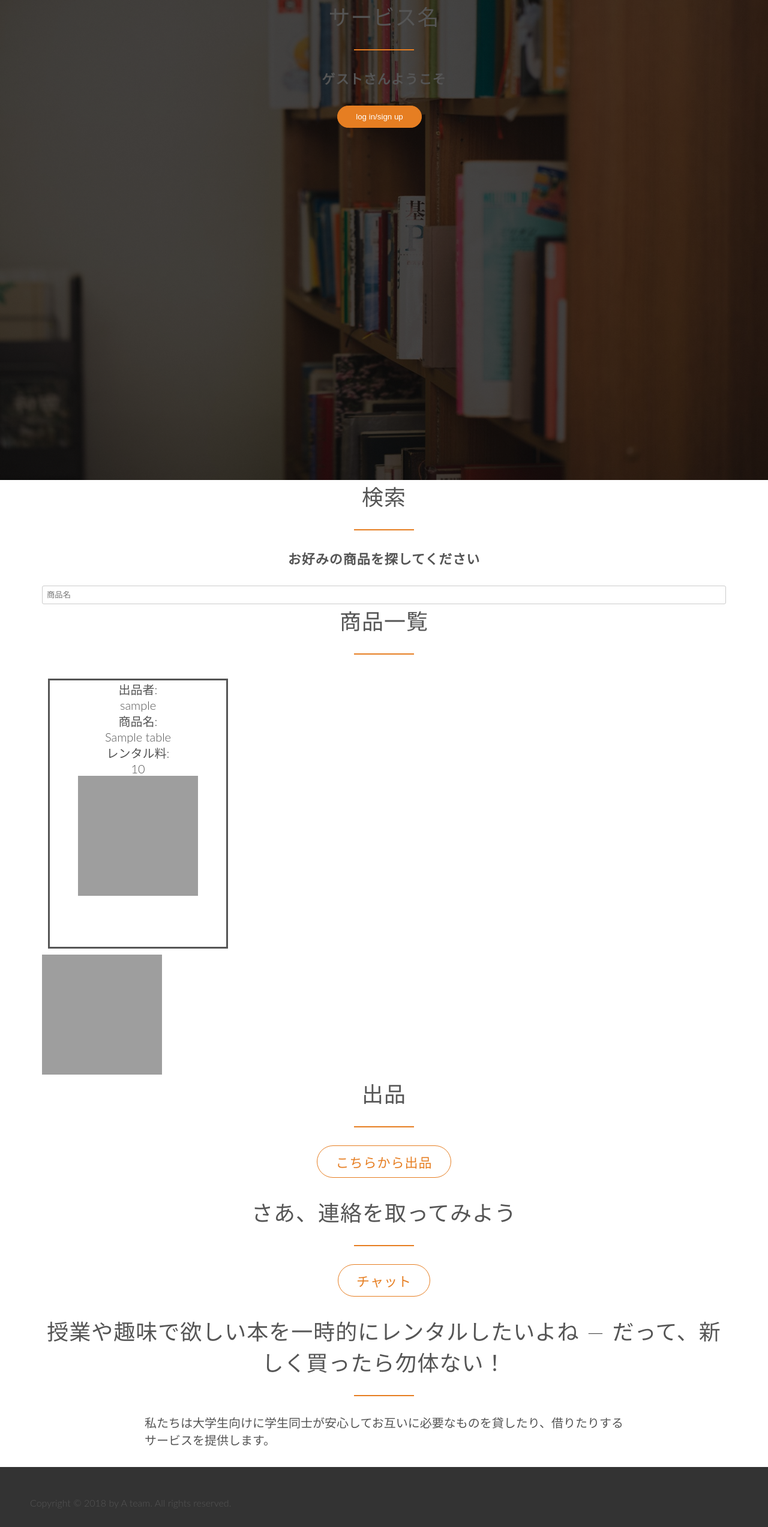
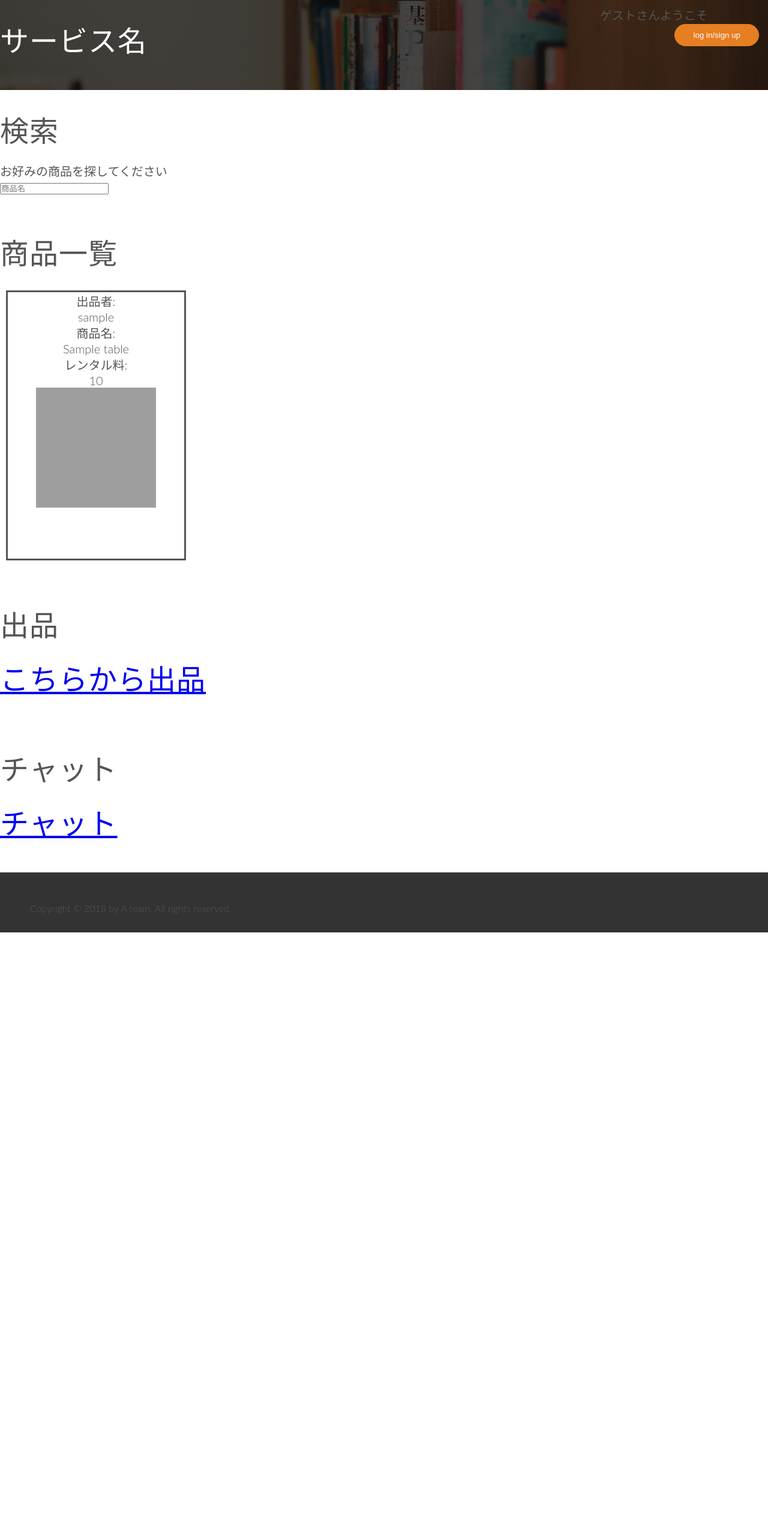
Before and after one commit to WataruKudo0914/web_eng, a Flask app: page /top_page in a window 1280 px wide. Shown: the whole page at 60% size. After the commit the page ends 1554 px from the top, so only its background shows below. Run offline with Flask 2, Linux system fonts and the light colour scheme; tables that the repository leaves empty hold one stand-in row (values such as "Sample post"); some libraries are stand-ins or nearby versions; grey boxes are pictures that could not be loaded.

Commit message:
modification completed

```diff
--- a/app.py
+++ b/app.py
@@ -131,6 +131,7 @@ def top_page():
 def post_goods():
     return render_template("post_goods.html")
 
+@app.route("/chat/<int:id>")
 def chat(id):
     lend_deal = Deal_table.query.filter(Deal_table.lender_id==id).all()
     # [Deal_table1,Deal_table2]のようにリスト型で帰って来る
--- a/static/style_template.css
+++ b/static/style_template.css
@@ -24,6 +24,21 @@ body {
     visibility: hidden;
 }
 
+section{
+  padding-top:10px;
+  padding-bottom:10px;
+}
+
+
+
+/*
+.all_container{
+  background: url("/static/C00283-001N.jpg");
+  background-size: 1200px 960px;
+  font-family: monospace sans-serif;
+}
+*/
+
 /* ----------------------------------------------- */
 /* REUSABLE COMPONENTS */
 /* ----------------------------------------------- */
@@ -35,7 +50,7 @@ body {
 }
 
 section {
-
+    padding: 30px 0;
 }
 
 .box {
@@ -50,23 +65,14 @@ h3 {
     text-transform: uppercase;
 }
 
-
-h1,
-h1-bar{
+h1 {
     margin-top: 0;
     margin-bottom: 20px;
-/*    color: #fff; */
-
+    /* color: #fff; */
     font-size: 240%;
     word-spacing: 4px;
     letter-spacing: 1px;
 }
-
-h1-bar{
-    color: #fff;
-    text-align: center;
-}
-
 
 h2 {
     font-size: 180%;
@@ -80,14 +86,6 @@ h3 {
     font-size: 110%;
     margin-bottom: 15px;
 }
-
-h4 {
-    font-size: 110%;
-    word-spacing: 2px;
-    text-align: center;
-    margin-bottom: 30px;
-    letter-spacing: 1px;}
-
 
 h2:after {
     display: block;
@@ -105,12 +103,14 @@ header {
     background-image: -webkit-linear-gradient(rgba(0, 0, 0, 0.7), rgba(0, 0, 0, 0.7)), url(img/hon1.jpg);
     background-image: linear-gradient(rgba(0, 0, 0, 0.7), rgba(0, 0, 0, 0.7)), url(img/hon1.jpg);
     background-size: cover;
-
+    /* height: 100vh; */
     background-position: center;
-    height: 100vh;
     background-attachment: fixed;
 }
 
+header h1{
+  color: #fff;
+}
 
 .hero-text-box {
     position: absolute;
--- a/static/top_page.css
+++ b/static/top_page.css
@@ -1,43 +1,28 @@
-input[type=text],
-input[type=email],
-select,
-textarea {
-    width: 100%;
-    padding: 7px;
-    border-radius: 3px;
-    border: 1px solid #ccc;
+/* the whole page */
+
+
+/* header */
+#sign{
+  position: absolute;
+  right : 0px;
+  top : 10px;
 }
 
-
-.one_good{
-    text-align: center;
+#mypage{
+  position: absolute;
+  right : 100px;
+  top : 10px;
 }
 
-input[type=submit] {
-    display: inline-block;
-    padding: 10px 30px;
-    font-weight: 300;
-    text-decoration: none;
-    border-radius: 200px;
-    -webkit-transition: background-color 0.2s, border 0.2s, color 0.2s;
-    transition: background-color 0.2s, border 0.2s, color 0.2s;
+#sub_title{
+  position: absolute;
+  right : 100px;
+  top : 10px;
 }
 
-.header_part{
-    text-align: center;
-    font-weight: 300;
+header{
+  position : relative;
 }
 
-/*
-.header_part,
-input[type=submit]
-{
-   display: inline-block;
-    padding: 10px 30px;
-    font-weight: 300;
-    text-decoration: none;
-    text-align: center;
-    border-radius: 200px;
-    -webkit-transition: background-color 0.2s, border 0.2s, color 0.2s;
-    transition: background-color 0.2s, border 0.2s, color 0.2s;
-}*/
+/* various_goods */
+/* various_goods.cssを利用 */
--- a/templates/top_page.html
+++ b/templates/top_page.html
@@ -1,10 +1,6 @@
 {% extends "page_template.html" %}
 {% block title %}page top{% endblock %}
 {% block head %}
-<link rel="stylesheet" href="../static/top_page.css">
-<link rel="stylesheet" href="../static/various_goods.css">
-<link rel="stylesheet" href="../static/style.css">
-
 {{super()}}
 <link rel="stylesheet" href="../static/top_page.css">
 <link rel="stylesheet" href="../static/various_goods.css">
@@ -12,134 +8,85 @@
 
 
 {% block contents %}
-
   <header>
-    <section id="head" class="header_part">
-        <div class="row">
-
-      <h2>サービス名</h2>
-      <div id="sub_title">
+    <section id=head>
+      <h1>サービス名</h1>
+      <div id=sub_title>
         {% if current_user.is_authenticated %}
-          <h4>{{current_user.username}}さんようこそ</h4>
+          <p>{{current_user.username}}さんようこそ</p>
         {% else %}
-          <h4>ゲストさんようこそ</h4>
+          <p>ゲストさんようこそ</p>
         {% endif %}
       </div>
-    </div>
-
     </section>
 
-    <section id="sign" class="header_part">
-        <div class="row">
-
+    <section id=sign>
       {% if current_user.is_authenticated %}
           <form method="POST" action="/logout" enctype="multipart/form-data">
-              <input class="btn btn-ghost" type="submit" value="logout">
+          <input type="submit" value="logout">
           </form>
       {% else %}
           <form method="POST" action="/" enctype="multipart/form-data">
-               <input class="btn btn-ghost" type="submit" value="log in/sign up">
-          </form>
-      {% endif %}
-            </div>
-
-    </section >
-
-    <section id="mypage" class="header_part">
-        <div class="row">
-
-    {% if current_user.is_authenticated %}
-        <form method="POST" action="/mypage" enctype="multipart/form-data">
-          <input class="btn btn-ghost" type="submit" value="mypage">
-          <input class="btn btn-ghost" type="hidden" name="id" value="{{current_user.id}}">
+          <input type="submit" value="log in/sign up">
           </form>
       {% endif %}
 
     </section>
 
+    <section id=mypage>
+    {% if current_user.is_authenticated %}
+        <form method="POST" action="/mypage" enctype="multipart/form-data">
+          <input type="submit" value="mypage">
+          <input type="hidden" name="id" value="{{current_user.id}}">
+        </form>
+    {% endif %}
+    </section>
+
 
   </header>
 
-
-
-
-  <section class="search_engine">
-        <div class="row">
-
-        <h2>検索</h2>
-        <h4>お好みの商品を探してください</h4>
+  <section id=search_engine>
+    <h1>検索</h1>
+    <p>お好みの商品を探してください</p>
     <form method="POST" action="/search_result" enctype="multipart/form-data">
       <input placeholder="商品名" name="search_name" type="text"/><br>
     </form>
-        </div>
-
   </section>
 
-
-  <section class="various_goodsrow row">
-    <div class="row">
-
-        <h2>商品一覧</h2>
+  <section class=various_goods>
+    <h1>商品一覧</h1>
     {% for good in goods %}
-        <div class="one_good">
-        <tr >
-
+    <div class=one_good>
+      <tr>
         <td>出品者: </td><br>
         <td>{{good.username}}</td><br>
         <td>商品名: </td><br>
         <td>{{good.goods_name}}</td><br>
         <td>レンタル料: </td><br>
         <td>{{good.rental_fee}}</td><br>
-
-        <td><a href="/goods_detail/{{good.goods_id}}"><img src="{{good.filepath1}}/" width="200px" height="200px" ></a></td>
-        <br>
-        </tr>
-    </div>
-    </div>
-
-
         <td><a href="/goods_detail/{{good.goods_id}}"><img src={{good.filepath1}}/ width=200px height=200px ></a></td>
         <br>
       </tr>
     </div>
-
     {% endfor %}
   </section>
 
-  <section class="" id="post_goods">
-        <div class="row">
-
-        <h2>出品</h2>
+  <section id="post_goods">
+    <h1>出品</h1>
     {% if current_user.is_authenticated %}
-        <h4><a class="btn btn-ghost" href="/post_goods">こちらから出品</a></h4>
+    <h1><a href="/post_goods">こちらから出品</a></h1>
     {% else %}
-        <h4><a class="btn btn-ghost" href="/">こちらから出品</a></h4>
+    <h1><a href="/">こちらから出品</a></h1>
     {% endif %}
-        </div>
-
   </section>
 
-
-  <section class="chat">
-        <div class="row">
-
-        <h2>さあ、連絡を取ってみよう</h2>
+  <section id=chat>
+    <h1>チャット</h1>
     {% if current_user.is_authenticated %}
-          <h4><a class="btn btn-ghost" href="/chat/{{current_user.id}}">チャット</a></h4>
+      <h1><a href="/chat/{{current_user.id}}">チャット</a></h1>
     {% else %}
-<!--          <h4><a lass="btn btn-ghost" href="/">チャット</a></h4>-->
-          <h4><a class="btn btn-ghost" href="/chat/{{current_user.id}}">チャット</a></h4>
-
+      <h1><a href="/">チャット</a></h1>
     {% endif %}
-        </div>
-  </section>
-    <section class="section-features js--section-features" id="features">
-        <div class="row">
-            <h2>授業や趣味で欲しい本を一時的にレンタルしたいよね &mdash; だって、新しく買ったら勿体ない！</h2>
-            <p class="long-copy">
-                私たちは大学生向けに学生同士が安心してお互いに必要なものを貸したり、借りたりするサービスを提供します。
-            </p>
-        </div>
   </section>
 
 {% endblock %}
```
Lines whose indentation alone changed are shown as unchanged.
